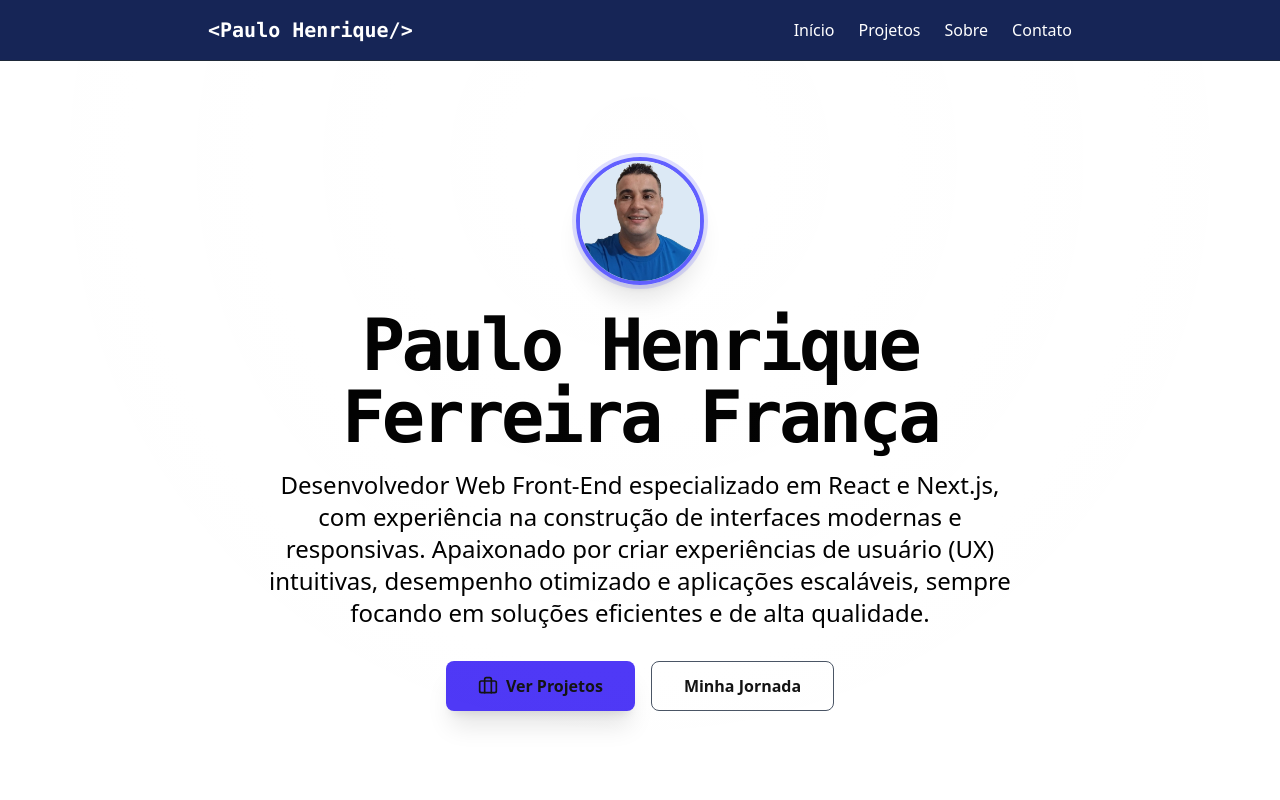
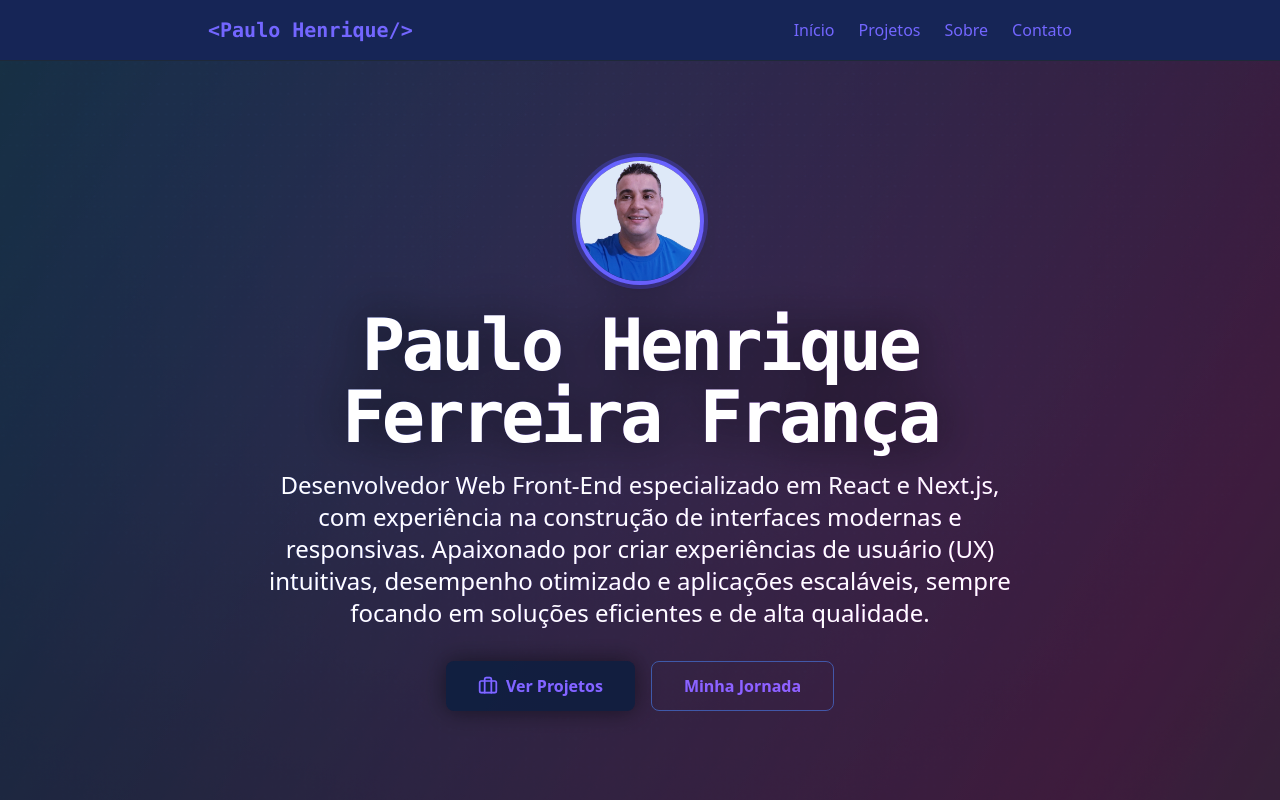
Before and after one commit to PauloHenrique993940/paulo-front-emd, a Next.js app: page / in a window 1280 px wide. Shown: the top 800 px of the page. Built offline with nearby package versions, Linux system fonts and the light colour scheme.

Commit message:
atualizando

```diff
--- a/pages/index.js
+++ b/pages/index.js
@@ -89,7 +89,7 @@ const SocialIcon = ({ href, children, label }) => (
     href={href}
     target="_blank"
     aria-label={label}
-    className="text-gray-400 hover:text-indigo-400 transition-colors duration-300 transform hover:scale-110"
+    className="text-white hover:text-indigo-400 transition-colors duration-300 transform hover:scale-110"
   >
     {children}
   </Link>
@@ -99,7 +99,6 @@ const SocialIcon = ({ href, children, label }) => (
 export default function Home() {
   return (
     <div className={`${geistSans.variable} font-sans min-h-screen  text-b`}>
-
       <Header /> {/* Adicionando o menu de navegação */}
       {/* Container Principal */}
       <main className="container mx-auto px-4 py-16 sm:py-24 max-w-4xl">
@@ -117,12 +116,12 @@ export default function Home() {
           </div>
 
           <h1
-            className={`${geistMono.variable} font-mono text-5xl sm:text-7xl font-extrabold tracking-tighter mb-4  text-black`}
+            className={`${geistMono.variable} font-mono text-5xl sm:text-7xl font-extrabold tracking-tighter mb-4 text-white drop-shadow-[0_0_25px_rgba(0,0,0,0.7)]`}
           >
             Paulo Henrique Ferreira França
           </h1>
 
-          <p className="text-xl sm:text-2xl text-black mb-8 max-w-3xl mx-auto">
+          <p className="text-xl sm:text-2xl text-white mb-8 max-w-3xl mx-auto">
             Desenvolvedor Web Front-End especializado em React e Next.js, com
             experiência na construção de interfaces modernas e responsivas.
             Apaixonado por criar experiências de usuário (UX) intuitivas,
@@ -134,16 +133,38 @@ export default function Home() {
           <div className="flex flex-col sm:flex-row justify-center space-y-4 sm:space-y-0 sm:space-x-4">
             <Link
               href="/projetos"
-              className="px-8 py-3 bg-indigo-600 hover:bg-indigo-700 text-white font-semibold rounded-lg shadow-xl transition-all duration-300 transform hover:scale-[1.03] flex items-center justify-center space-x-2"
+              className="px-8 py-3
+             bg-[#0f1e2e]
+             hover:bg-[#1a2f4a]
+             text-white
+             font-semibold
+             rounded-lg
+             shadow-[0_0_25px_rgba(0,0,0,0.5)]
+             hover:shadow-[0_0_35px_rgba(0,150,255,0.35)]
+             transition-all
+             duration-300
+             transform
+             hover:scale-[1.03]
+             flex items-center justify-center space-x-2"
             >
               <Briefcase size={20} />
               <span>Ver Projetos</span>
             </Link>
+
             <Link
               href="/sobre"
-              className="px-8 py-3 border border-gray-600 text-gray-300 hover:text-white hover:border-indigo-500 font-semibold rounded-lg transition-all duration-300 flex items-center justify-center space-x-2"
+              className="px-8 py-3
+             border border-[#345b7c]
+             text-[#b8c7d9]
+             hover:text-white
+             hover:border-[#5b8fff]
+             rounded-lg
+             font-semibold
+             transition-all
+             duration-300
+             flex items-center justify-center space-x-2"
             >
-              <span>Minha Jornada</span>
+              Minha Jornada
             </Link>
           </div>
         </section>
@@ -153,7 +174,7 @@ export default function Home() {
 
         {/* Nova Seção 2: SOBRE MIM (Visão Rápida) */}
         <section className="mb-24">
-          <h2 className="text-3xl font-bold mb-8 flex items-center space-x-3 text-black">
+          <h2 className="text-3xl font-bold mb-8 flex items-center space-x-3 text-white">
             <Zap size={28} />
             <span>Sobre Mim (Quick View)</span>
           </h2>
@@ -242,7 +263,7 @@ export default function Home() {
           <div className="text-center mt-12">
             <Link
               href="/projetos"
-              className="text-indigo-400 hover:text-indigo-300 font-medium transition-colors border-b border-indigo-400 border-opacity-0 hover:border-opacity-100"
+              className="text-white hover:text-indigo-300 font-medium transition-colors border-b border-indigo-400 border-opacity-0 hover:border-opacity-100"
             >
               Ver todos {'>'}
             </Link>
@@ -277,7 +298,7 @@ export default function Home() {
 
         {/* Seção 5: Contato Rápido / Links Sociais (Com ícones reais) */}
         <section className="text-center">
-          <h2 className="text-2xl font-bold mb-6 text-black">
+          <h2 className="text-2xl font-bold mb-6 text-white">
             Vamos Construir Algo Juntos?
           </h2>
           <div className="flex justify-center space-x-8 text-3xl">
@@ -303,7 +324,7 @@ export default function Home() {
         </section>
       </main>
       {/* Rodapé Fixo */}
-      <footer className="w-full text-black text-center py-4 text-sm border-t border-gray-700">
+      <footer className="w-full text-white text-center py-4 text-sm border-t border-gray-700">
         &copy; {new Date().getFullYear()} Paulo Henrique. Código aberto e
         construído com ⚛️ Next.js.
       </footer>
@@ -315,10 +336,17 @@ export default function Home() {
 const ProjectCard = ({ title, description, techs, link }) => (
   <Link
     href={link}
-    className="block p-6 bg-gray-800 rounded-xl border border-gray-700 shadow-2xl hover:border-indigo-500 transition-all duration-300 transform hover:-translate-y-1"
+    className="block p-6 bg-transparent rounded-xl border border-gray-700 shadow-2xl hover:border-indigo-500 transition-all duration-300 transform hover:-translate-y-1"
   >
-    <h3 className="text-2xl font-semibold mb-3 text-indigo-400">{title}</h3>
-    <p className="text-gray-400 mb-4">{description}</p>
+   <h3
+  className="text-2xl font-semibold mb-3
+             text-white
+             drop-shadow-[0_0_12px_rgba(200,200,200,0.35)]"
+>
+  {title}
+</h3>
+
+    <p className="text-white mb-4">{description}</p>
     <div className="flex flex-wrap gap-2">
       {techs.map(tech => (
         <span
--- a/styles/globals.css
+++ b/styles/globals.css
@@ -1,11 +1,68 @@
 @import "tailwindcss";
+:root {
+  --accent-1: #ff6ec7;
+  /* Rosa neon */
+  --accent-2: #7366ff;
+  /* Roxo suave */
+  --accent-3: #4fd1c5;
+  /* Turquesa */
+  --accent-4: #ffe66d;
+  /* Amarelo pastel */
+  --accent-5: #ff9a3c;
+  /* Laranja neon */
+  --accent-6: #ff3f3f;
+  /* Vermelho neon */
+  --accent-7: #00ff95;
+  /* Verde neon */
+  --accent-8: #54a3ff;
+  /* Azul claro */
+  --accent-9: #ff5fed;
+  /* Rosa choque */
+  --accent-10: #4bffa5;
+  /* Verde menta brilhante */
+  --accent-11: #8b5cf6;
+  /* Roxo vibrante */
+  --accent-12: #70f0ff;
+  /* Azul piscina neon */
+}
+.animated-gradient {
+  background: linear-gradient(120deg,
+      var(--accent-1),
+      var(--accent-2),
+      var(--accent-3),
+      var(--accent-4),
+      var(--accent-5),
+      var(--accent-6),
+      var(--accent-7),
+      var(--accent-8),
+      var(--accent-9),
+      var(--accent-10),
+      var(--accent-11),
+      var(--accent-12));
+  background-size: 800% 800%;
+  animation: moveGradient 20s ease infinite;
+}
 
+@keyframes moveGradient {
+  0% {
+    background-position: 0% 50%;
+  }
 
+  50% {
+    background-position: 100% 50%;
+  }
+
+  100% {
+    background-position: 0% 50%;
+  }
+}
 body {
-  background-color: #ffffff;
-  background-size: 40px 40px;
-  color: #141414;
+  background: url("../public/capa-portfolio.png") center/cover no-repeat fixed;
+  background-size: 100%;
+  color: #ffffff;
   font-family: "Roboto", sans-serif;
+  position: relative;
+  z-index: 1;
 }
 
 /* Links and buttons use the accent palette */
@@ -30,10 +87,40 @@ button:hover,
   filter: brightness(1.03);
 }
 
+/* Overlay escura por cima da imagem */
 body::before {
   content: "";
   position: fixed;
   inset: 0;
-  background: radial-gradient(circle at 50% 20%, rgba(255, 255, 255, 0.02), transparent 70%);
+  background: rgba(0, 0, 0, 0.45);
+  /* ajuste a opacidade aqui */
   pointer-events: none;
+  z-index: -1;
 }
+
+/* Efeito de luz suave no topo */
+
+body::after {
+  content: "";
+  position: fixed;
+  inset: 0;
+  background: linear-gradient(120deg,
+      var(--accent-1),
+      var(--accent-2),
+      var(--accent-3),
+      var(--accent-4),
+      var(--accent-5),
+      var(--accent-6),
+      var(--accent-7),
+      var(--accent-8),
+      var(--accent-9),
+      var(--accent-10),
+      var(--accent-11),
+      var(--accent-12));
+  background-size: 800% 800%;
+  animation: moveGradient 18s ease-in-out infinite;
+  mix-blend-mode: overlay;
+  opacity: 0.40;
+  pointer-events: none;
+  z-index: 0;
+}
```
Also changed, not shown: public/capa-portfolio.png (added).
